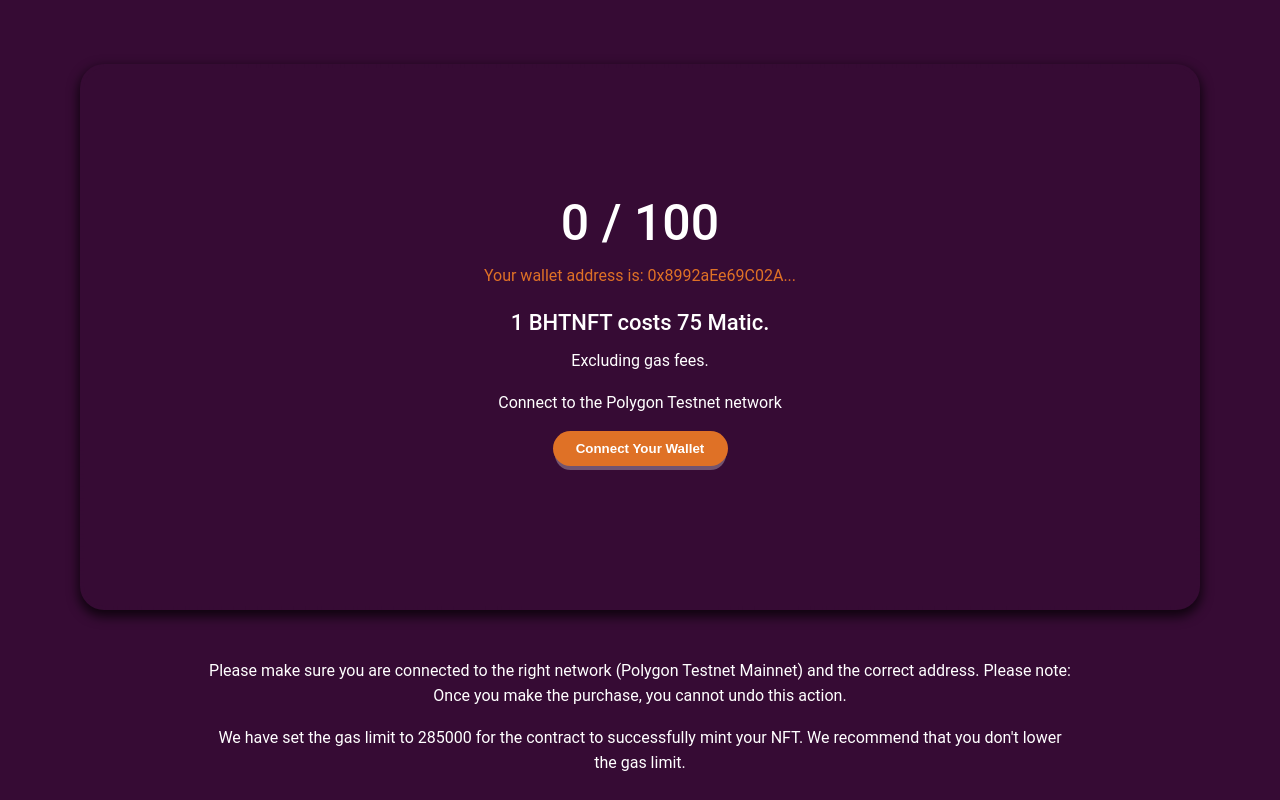
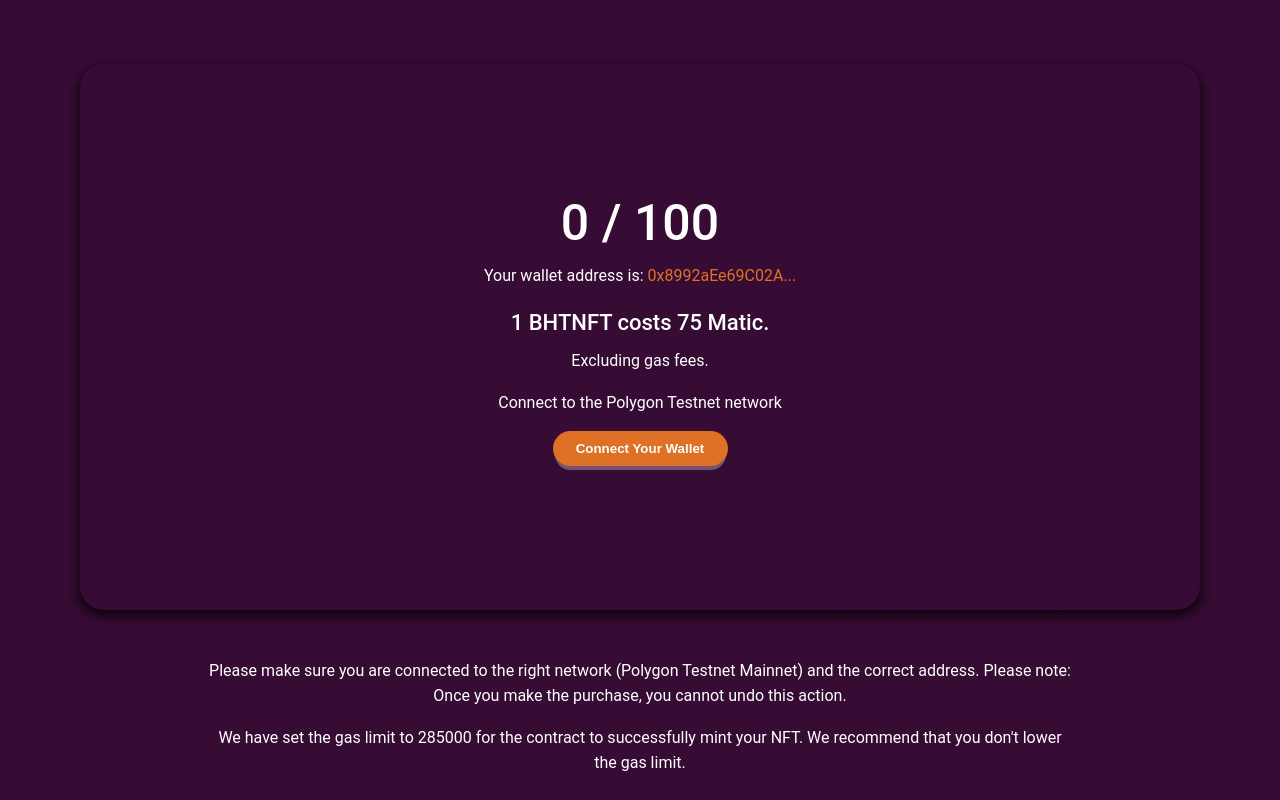
Before and after one commit to neobit/NFT-mint-app, a React (Create React App) app: page / in a window 1280 px wide. Built offline with nearby package versions, Linux system fonts and the light colour scheme; a web font is replaced by a local one.

Commit message:
Font color

```diff
--- a/src/App.js
+++ b/src/App.js
@@ -231,8 +231,8 @@
                 color: "var(--primary-text)",
               }}
             >
-              <StyledLink target={"_blank"} href={CONFIG.SCAN_LINK}>
-              Your wallet address is: {truncate(CONFIG.CONTRACT_ADDRESS, 15)}
+              Your wallet address is: <StyledLink target={"_blank"} href={CONFIG.SCAN_LINK}>
+              {truncate(CONFIG.CONTRACT_ADDRESS, 15)}
               </StyledLink>
             </s.TextDescription>
             <span
```
